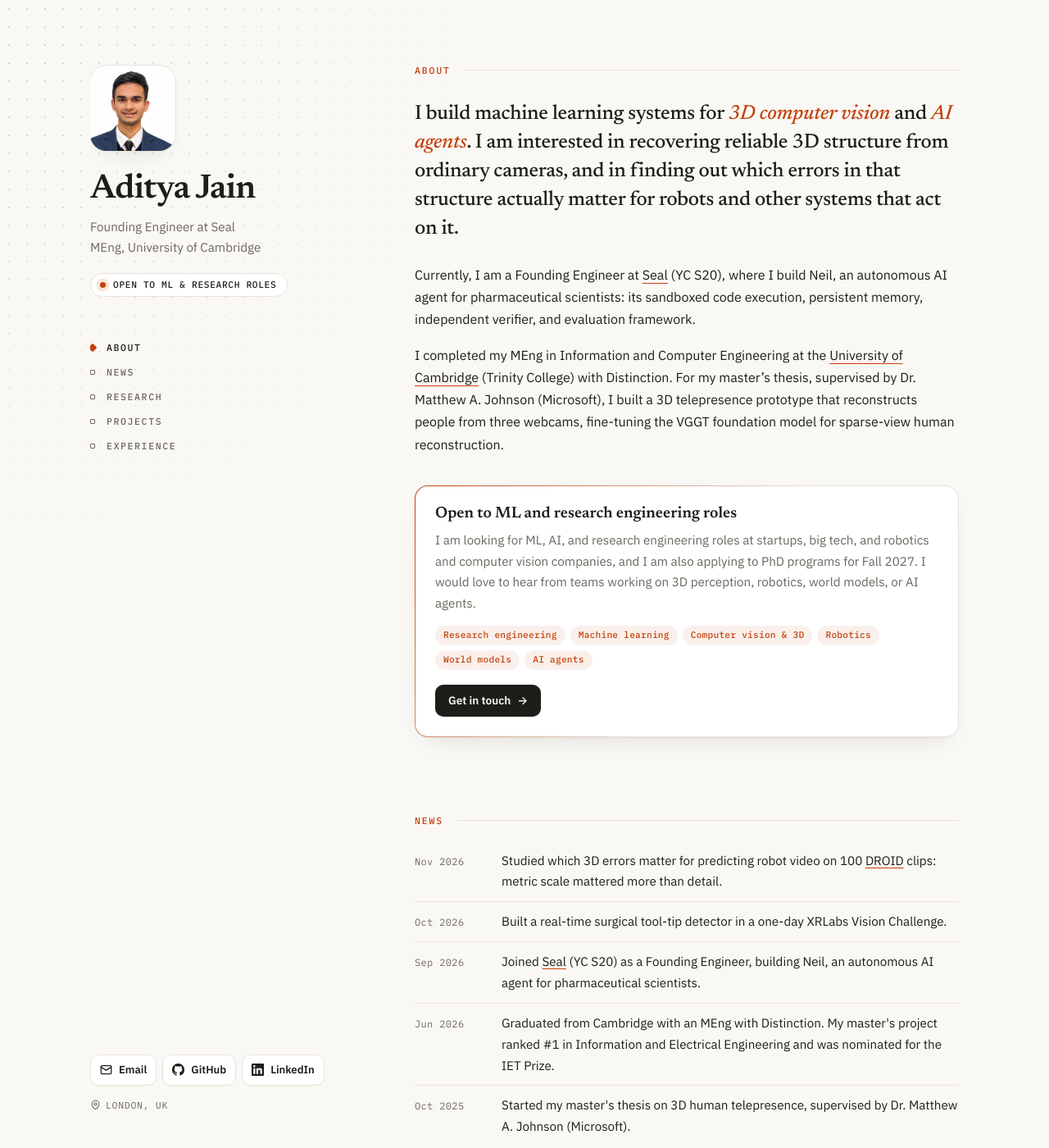
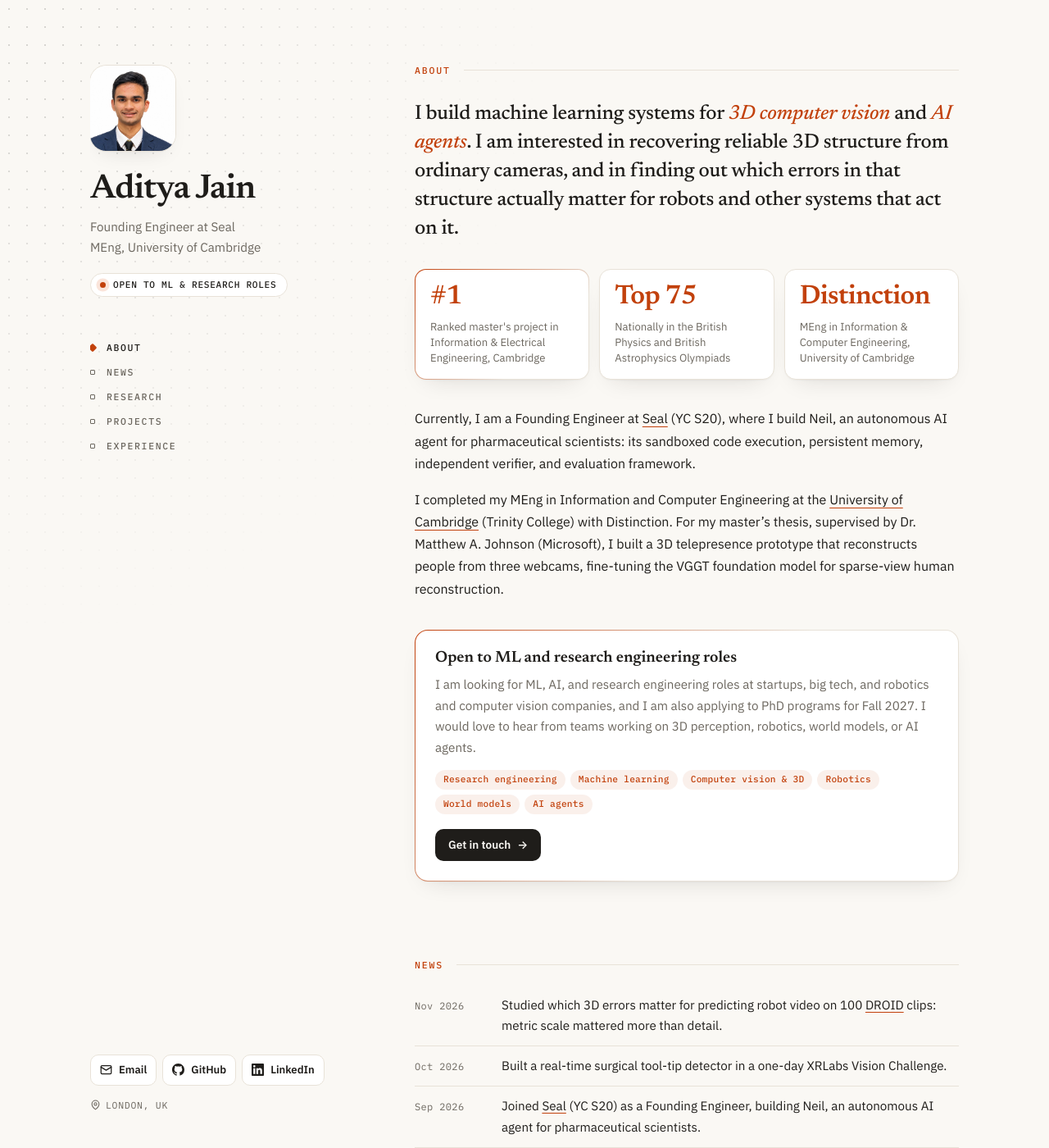
Before and after one commit to Adi1357/Adi1357.github.io, a Jekyll site: the page built from index.md, in a window 1280 px wide and 1400 px high. Shown: the whole window at 82% size. Built offline with Jekyll 4.4.1, drawn with Linux system fonts in a browser that asks for light colours.

Commit message:
Highlights strip: #1 project, Olympiads, Distinction at the top

```diff
--- a/_layouts/home.html
+++ b/_layouts/home.html
@@ -29,6 +29,12 @@ layout: default
   <main class="main">
     <section class="sec" id="about">
       <h2 class="sec__label">About</h2>
+      {% if page.lede %}<div class="lede">{{ page.lede | markdownify }}</div>{% endif %}
+      {% if page.highlights %}
+      <ul class="stats">
+        {% for h in page.highlights %}<li><span class="stats__num">{{ h.stat }}</span><span class="stats__label">{{ h.label }}</span></li>{% endfor %}
+      </ul>
+      {% endif %}
       <div class="prose">{{ content }}</div>
       {% if page.open_to %}
       <div class="note">
--- a/assets/css/main.css
+++ b/assets/css/main.css
@@ -214,12 +214,32 @@ a:focus-visible, summary:focus-visible { outline: 2px solid var(--accent); outli
 .sec__label::after { content: ""; flex: 1; height: 1px; background: var(--rule); }
 
 .prose p + p { margin-top: 1.05em; }
-.prose > p:first-child {
-  margin-bottom: 1.5rem;
-  font: 500 1.55rem/1.42 var(--serif);
-  letter-spacing: -0.012em;
+.lede p { font: 500 1.55rem/1.42 var(--serif); letter-spacing: -0.012em; text-wrap: pretty; }
+.lede em { color: var(--accent); }
+
+/* Highlights */
+.stats { display: grid; grid-template-columns: repeat(3, minmax(0, 1fr)); gap: 12px; margin: 30px 0 34px; }
+.stats li {
+  padding: 18px 18px 16px;
+  border: 1px solid var(--rule);
+  border-radius: 14px;
+  background: var(--surface);
+  box-shadow: var(--shadow);
 }
-.prose > p:first-child em { color: var(--accent); }
+.stats li:first-child {
+  border-color: transparent;
+  background:
+    linear-gradient(var(--surface), var(--surface)) padding-box,
+    linear-gradient(135deg, var(--accent), var(--rule) 70%) border-box;
+}
+.stats__num {
+  display: block;
+  color: var(--accent);
+  font: 600 clamp(1.5rem, 3.2vw, 2.05rem)/1 var(--serif);
+  letter-spacing: -0.02em;
+  white-space: nowrap;
+}
+.stats__label { display: block; margin-top: 10px; color: var(--muted); font-size: 0.82rem; line-height: 1.45; }
 
 .tags { display: flex; flex-wrap: wrap; gap: 6px; margin-top: 14px; }
 .tags li {
@@ -403,7 +423,14 @@ a:focus-visible, summary:focus-visible { outline: 2px solid var(--accent); outli
 
 @media (max-width: 600px) {
   .side__name { font-size: 2.2rem; }
-  .prose > p:first-child { font-size: 1.32rem; }
+  .lede { margin-bottom: 24px; }
+  .lede p { font-size: 1.32rem; }
+  #about { display: flex; flex-direction: column; }
+  #about .sec__label { order: -2; }
+  .stats { order: -1; grid-template-columns: minmax(0, 1fr); gap: 8px; margin: 0 0 28px; }
+  .stats li { display: grid; grid-template-columns: 7.4rem minmax(0, 1fr); align-items: center; gap: 12px; padding: 14px 16px; }
+  .stats__num { font-size: 1.45rem; }
+  .stats__label { margin-top: 0; }
   .sec + .sec { margin-top: 72px; }
   .work { grid-template-columns: minmax(0, 1fr); gap: 16px; padding: 14px; }
   .grid { grid-template-columns: minmax(0, 1fr); }
--- a/index.md
+++ b/index.md
@@ -1,5 +1,13 @@
 ---
 layout: home
+lede: "I build machine learning systems for *3D computer vision* and *AI agents*. I am interested in recovering reliable 3D structure from ordinary cameras, and in finding out which errors in that structure actually matter for robots and other systems that act on it."
+highlights:
+  - stat: "#1"
+    label: "Ranked master's project in Information & Electrical Engineering, Cambridge"
+  - stat: "Top 75"
+    label: "Nationally in the British Physics and British Astrophysics Olympiads"
+  - stat: "Distinction"
+    label: "MEng in Information & Computer Engineering, University of Cambridge"
 open_to:
   badge: "Open to ML & research roles"
   title: "Open to ML and research engineering roles"
```
Also changed, not shown: other parts of index.md (+0 -2 lines).
